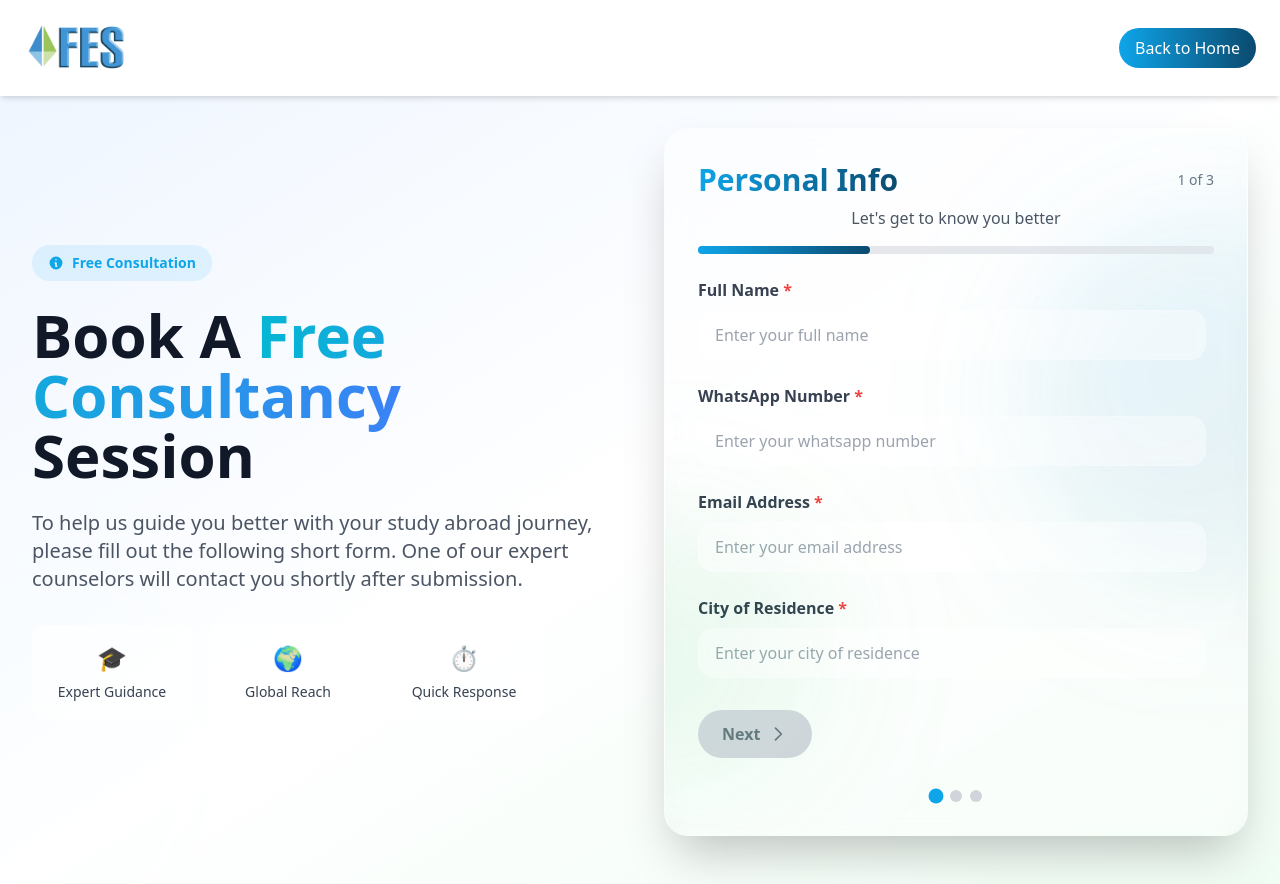
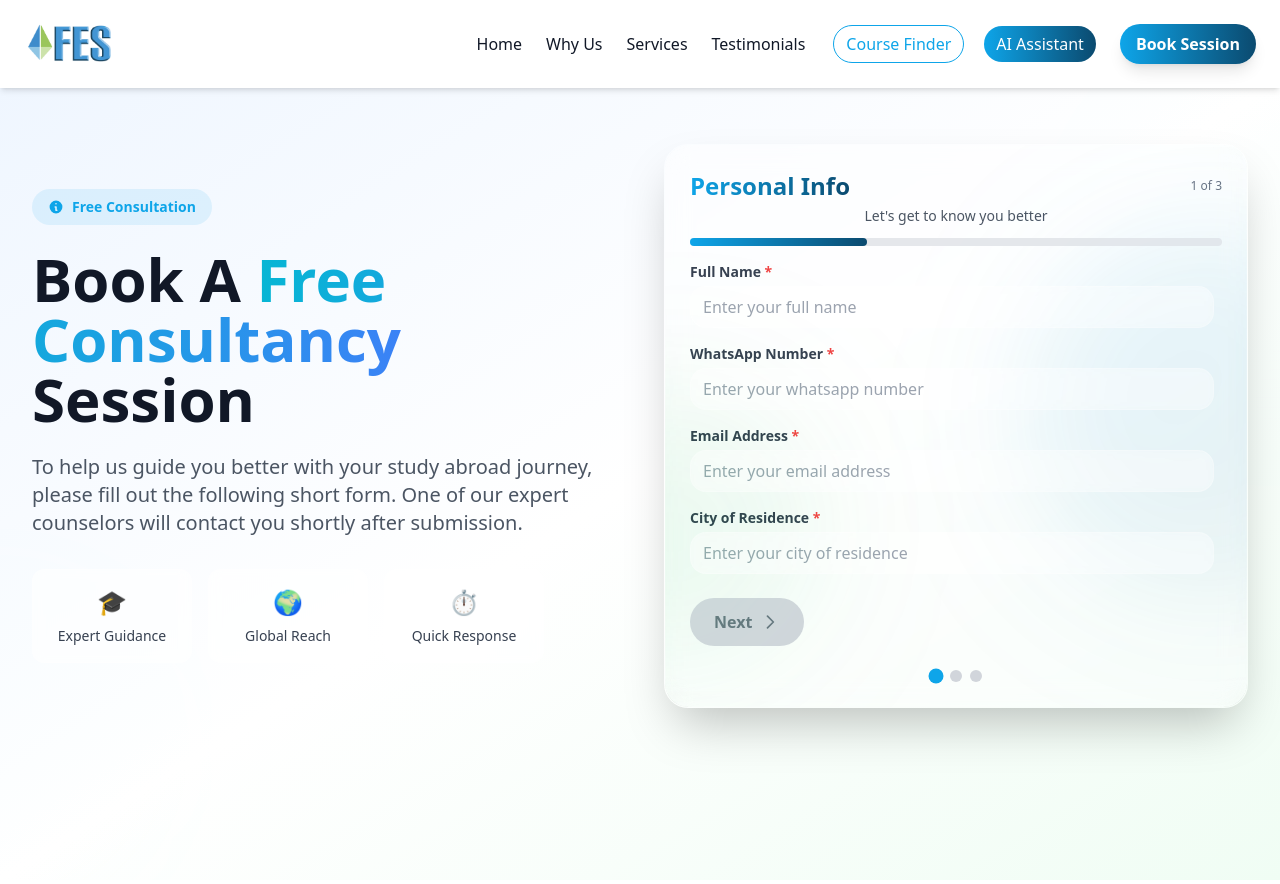
Before and after one commit to SameerRaza-2003/FES-Website-Chatbot-Proto, a React (Vite) app: page /book-session in a window 1280 px wide. Built offline with nearby package versions, Linux system fonts and the light colour scheme.

Commit message:
style: adjust margins and paddings

```diff
--- a/src/pages/BookSession.jsx
+++ b/src/pages/BookSession.jsx
@@ -3,7 +3,7 @@ import { motion } from "framer-motion";
 
 export default function BookSession() {
   return (
-    <section className="relative min-h-screen flex items-center justify-center overflow-hidden bg-gradient-to-br from-blue-50 via-white to-green-50">
+    <section className="relative min-h-screen overflow-hidden bg-gradient-to-br from-blue-50 via-white to-green-50">
       {/* Animated Background Elements */}
       <div className="absolute inset-0 overflow-hidden">
         <motion.div
@@ -44,7 +44,7 @@ export default function BookSession() {
         />
       </div>
 
-      <div className="max-w-7xl mx-auto px-4 sm:px-6 lg:px-8 grid lg:grid-cols-2 gap-8 lg:gap-12 items-center relative z-10 py-6 md:py-8 lg:py-12">
+      <div className="max-w-7xl mx-auto px-4 sm:px-6 lg:px-8 grid lg:grid-cols-2 gap-8 lg:gap-12 items-center relative z-10 py-8 md:py-12 lg:py-16">
         {/* Left Side: Heading + Description */}
         <motion.div
           initial={{ opacity: 0, x: -50 }}
--- a/src/sections/Book-Session/SessionForm.jsx
+++ b/src/sections/Book-Session/SessionForm.jsx
@@ -152,6 +152,15 @@ export default function MultiStepForm() {
     }
   };
 
+  const handleKeyPress = (e) => {
+    if (e.key === 'Enter') {
+      e.preventDefault();
+      if (step < steps.length - 1 && isStepValid()) {
+        nextStep();
+      }
+    }
+  };
+
   const isStepValid = () => {
     return steps[step].fields.every(field => {
       const value = formData[field.name];
@@ -236,16 +245,16 @@ export default function MultiStepForm() {
   return (
     <section className="relative w-full h-full flex flex-col items-center justify-center overflow-hidden">
       <div className="w-full max-w-4xl lg:max-w-5xl h-full flex flex-col justify-center p-0">
-        <div className="glass-strong rounded-2xl shadow-2xl p-4 sm:p-6 md:p-8 lg:p-8 flex flex-col h-full">
+        <div className="glass-strong rounded-2xl shadow-2xl p-3 sm:p-4 md:p-5 lg:p-6 flex flex-col h-full">
           {/* Progress Bar */}
-          <div className="mb-6">
-            <div className="flex items-center justify-between mb-2">
-              <h2 className="text-xl sm:text-2xl md:text-3xl font-extrabold text-center bg-gradient-to-r from-fes-blue to-fes-deep bg-clip-text text-transparent">
+          <div className="mb-4">
+            <div className="flex items-center justify-between mb-1">
+              <h2 className="text-lg sm:text-xl md:text-2xl font-extrabold text-center bg-gradient-to-r from-fes-blue to-fes-deep bg-clip-text text-transparent">
                 {steps[step].title}
               </h2>
-              <span className="text-sm text-gray-500">{step + 1} of {steps.length}</span>
+              <span className="text-xs text-gray-500">{step + 1} of {steps.length}</span>
             </div>
-            <p className="text-gray-600 text-center mb-4 text-sm sm:text-base">
+            <p className="text-gray-600 text-center mb-3 text-xs sm:text-sm">
               {steps[step].description}
             </p>
             <div className="w-full bg-gray-200 rounded-full h-2">
@@ -267,7 +276,7 @@ export default function MultiStepForm() {
                   animate={{ opacity: 1, x: 0 }}
                   exit={{ opacity: 0, x: -50 }}
                   transition={{ duration: 0.5 }}
-                  className="space-y-4 sm:space-y-6"
+                  className="space-y-3 sm:space-y-4"
                 >
                   {steps[step].fields.map((field, idx) => (
                     <motion.div
@@ -277,7 +286,7 @@ export default function MultiStepForm() {
                       transition={{ delay: idx * 0.1 }}
                       className="flex flex-col"
                     >
-                      <label className="font-semibold text-gray-700 mb-2 text-sm sm:text-base">
+                      <label className="font-semibold text-gray-700 mb-1 text-xs sm:text-sm">
                         {field.label} {field.required && <span className="text-red-500">*</span>}
                       </label>
                       <div className="relative">
@@ -288,7 +297,8 @@ export default function MultiStepForm() {
                             value={formData[field.name] || ""}
                             onChange={handleChange}
                             onBlur={handleBlur}
-                            className={`w-full px-4 py-3 rounded-xl border-2 focus:ring-1 focus:ring-fes-blue focus:ring-offset-1 focus:outline-none transition-all duration-300 ${
+                            onKeyDown={handleKeyPress}
+                            className={`w-full px-3 py-2 rounded-lg border-2 focus:ring-1 focus:ring-fes-blue focus:ring-offset-1 focus:outline-none transition-all duration-300 ${
                               errors[field.name] && touchedFields.has(field.name)
                                 ? 'border-red-500 bg-red-50'
                                 : formData[field.name]
@@ -311,8 +321,9 @@ export default function MultiStepForm() {
                             value={formData[field.name] || ""}
                             onChange={handleChange}
                             onBlur={handleBlur}
+                            onKeyDown={handleKeyPress}
                             placeholder={`Enter your ${field.label.toLowerCase()}`}
-                            className={`w-full px-4 py-3 rounded-xl border-2 focus:ring-1 focus:ring-fes-blue focus:ring-offset-1 focus:outline-none transition-all duration-300 ${
+                            className={`w-full px-3 py-2 rounded-lg border-2 focus:ring-1 focus:ring-fes-blue focus:ring-offset-1 focus:outline-none transition-all duration-300 ${
                               errors[field.name] && touchedFields.has(field.name)
                                 ? 'border-red-500 bg-red-50'
                                 : formData[field.name]
@@ -352,14 +363,14 @@ export default function MultiStepForm() {
             </div>
 
             {/* Navigation Buttons */}
-            <div className="flex flex-col sm:flex-row justify-between items-center gap-4 mt-6 sm:mt-8">
+            <div className="flex flex-col sm:flex-row justify-between items-center gap-3 mt-4 sm:mt-6">
               {step > 0 && (
                 <motion.button
                   whileHover={{ scale: 1.05 }}
                   whileTap={{ scale: 0.95 }}
                   type="button"
                   onClick={prevStep}
-                  className="w-full sm:w-auto px-6 py-3 rounded-full bg-gray-100 hover:bg-gray-200 text-gray-700 font-semibold transition-all duration-300 flex items-center justify-center"
+                  className="w-full sm:w-auto px-5 py-2 rounded-full bg-gray-100 hover:bg-gray-200 text-gray-700 font-semibold transition-all duration-300 flex items-center justify-center"
                 >
                   <svg className="w-5 h-5 mr-2" fill="none" stroke="currentColor" viewBox="0 0 24 24">
                     <path strokeLinecap="round" strokeLinejoin="round" strokeWidth={2} d="M15 19l-7-7 7-7" />
@@ -418,7 +429,7 @@ export default function MultiStepForm() {
             </div>
 
             {/* Step Indicators */}
-            <div className="flex justify-center mt-6 sm:mt-8 space-x-2">
+            <div className="flex justify-center mt-4 sm:mt-6 space-x-2">
               {steps.map((_, i) => (
                 <motion.button
                   key={i}
--- a/src/sections/Navbar/Navbar.jsx
+++ b/src/sections/Navbar/Navbar.jsx
@@ -15,44 +15,33 @@ export default function Navbar() {
         <div className="flex items-center justify-between py-5">
           {/* Logo (always links home) */}
           <Link to="/" className="flex items-center gap-3">
-            <img src={logo} alt="FES Consultancy" className="h-14 w-auto" />
+            <img src={logo} alt="FES Consultancy" className="h-12 w-auto min-w-[100px]" />
           </Link>
 
           {/* Desktop Menu */}
-          <div className="hidden md:flex items-center gap-6">
-            {isHome ? (
-              <>
-                <a className="hover:text-fes-deep" href="#home">Home</a>
-                <a className="hover:text-fes-deep" href="#why-us">Why Us</a>
-                <a className="hover:text-fes-deep" href="#services">Services</a>
-                <a className="hover:text-fes-deep" href="#testimonials">Testimonials</a>
+          <div className="hidden md:flex items-center gap-4">
+            <Link to="/" className="hover:text-fes-deep text-center px-1 py-1">Home</Link>
+            <Link to="/" className="hover:text-fes-deep text-center px-1 py-1" onClick={(e) => { e.preventDefault(); document.getElementById('why-us')?.scrollIntoView({ behavior: 'smooth' }); }}>Why Us</Link>
+            <Link to="/" className="hover:text-fes-deep text-center px-1 py-1" onClick={(e) => { e.preventDefault(); document.getElementById('services')?.scrollIntoView({ behavior: 'smooth' }); }}>Services</Link>
+            <Link to="/" className="hover:text-fes-deep text-center px-1 py-1" onClick={(e) => { e.preventDefault(); document.getElementById('testimonials')?.scrollIntoView({ behavior: 'smooth' }); }}>Testimonials</Link>
             <Link
               to="/course-finder"
-                  className="ml-4 px-4 py-2 rounded-full border border-fes-blue text-fes-blue hover:bg-fes-blue hover:text-white transition"
+              className="ml-2 px-3 py-1.5 rounded-full border border-fes-blue text-fes-blue hover:bg-fes-blue hover:text-white transition text-center justify-center inline-flex items-center"
             >
               Course Finder
             </Link>
             <Link
+              to="/recommendations"
+              className="ml-1 px-3 py-1.5 rounded-full bg-gradient-to-r from-fes-blue to-fes-deep text-white text-center justify-center inline-flex items-center"
+            >
+              AI Assistant
+            </Link>
+            <Link
               to="/book-session"
-                  className="ml-2 px-4 py-2 rounded-full border border-fes-blue text-fes-blue hover:bg-fes-blue hover:text-white transition"
+              className="ml-2 px-4 py-2 rounded-full bg-gradient-to-r from-fes-blue to-fes-deep text-white font-semibold shadow-lg hover:shadow-xl transform hover:scale-105 transition-all duration-300 text-center justify-center inline-flex items-center"
             >
               Book Session
             </Link>
-                <Link
-                  to="/recommendations"
-                  className="ml-2 px-4 py-2 rounded-full bg-gradient-to-r from-fes-blue to-fes-deep text-white"
-                >
-                  AI Assistant
-                </Link>
-              </>
-            ) : (
-              <Link
-                to="/"
-                className="ml-4 px-4 py-2 rounded-full bg-gradient-to-r from-fes-blue to-fes-deep text-white"
-              >
-                Back to Home
-              </Link>
-            )}
           </div>
 
           {/* Mobile Menu Toggle */}
@@ -64,12 +53,10 @@ export default function Navbar() {
         {/* Mobile Menu */}
         {open && (
           <div className="md:hidden glass-strong p-4 mt-2 space-y-3">
-            {isHome ? (
-              <>
-                <a href="#home" className="block" onClick={() => setOpen(false)}>Home</a>
-                <a href="#why-us" className="block" onClick={() => setOpen(false)}>Why Us</a>
-                <a href="#services" className="block" onClick={() => setOpen(false)}>Services</a>
-                <a href="#testimonials" className="block" onClick={() => setOpen(false)}>Testimonials</a>
+            <Link to="/" className="block" onClick={() => setOpen(false)}>Home</Link>
+            <Link to="/" className="block" onClick={(e) => { e.preventDefault(); document.getElementById('why-us')?.scrollIntoView({ behavior: 'smooth' }); setOpen(false); }}>Why Us</Link>
+            <Link to="/" className="block" onClick={(e) => { e.preventDefault(); document.getElementById('services')?.scrollIntoView({ behavior: 'smooth' }); setOpen(false); }}>Services</Link>
+            <Link to="/" className="block" onClick={(e) => { e.preventDefault(); document.getElementById('testimonials')?.scrollIntoView({ behavior: 'smooth' }); setOpen(false); }}>Testimonials</Link>
             <Link
               to="/course-finder"
               onClick={() => setOpen(false)}
@@ -78,29 +65,19 @@ export default function Navbar() {
               Course Finder
             </Link>
             <Link
-                  to="/book-session"
-                  onClick={() => setOpen(false)}
-                  className="block w-full py-2 rounded-full border border-fes-blue text-fes-blue hover:bg-fes-blue hover:text-white transition text-center"
-                >
-                  Book Session
-                </Link>
-                <Link
               to="/recommendations"
               onClick={() => setOpen(false)}
               className="block w-full py-2 rounded-full bg-gradient-to-r from-fes-blue to-fes-deep text-white text-center"
             >
               AI Assistant
             </Link>
-              </>
-            ) : (
             <Link
-                to="/"
+              to="/book-session"
               onClick={() => setOpen(false)}
-                className="block w-full py-2 rounded-full bg-gradient-to-r from-fes-blue to-fes-deep text-white text-center"
+              className="block w-full py-3 rounded-full bg-gradient-to-r from-fes-blue to-fes-deep text-white font-semibold shadow-lg hover:shadow-xl transform hover:scale-105 transition-all duration-300 text-center"
             >
-                Back to Home
+              Book Session
             </Link>
-            )}
           </div>
         )}
       </div>
```
Lines whose indentation alone changed are shown as unchanged.
